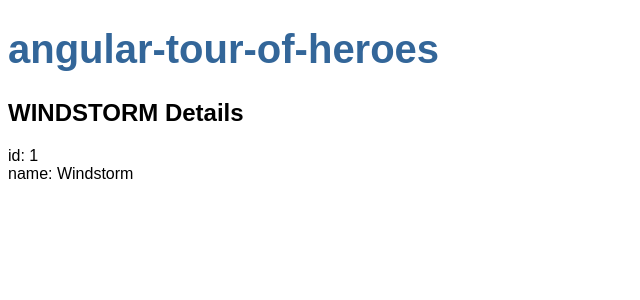
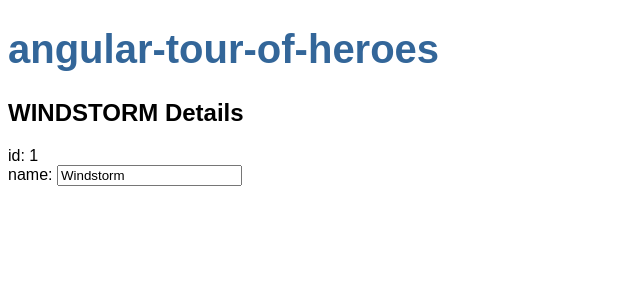
Before and after one commit to comcaptain/study, an Angular app in the folder angular7/angular-tour-of-heroes/: page / in a window 1280 px wide. Shown: the top 300 px of the page, without its empty margins (0-640 px from the left). Built offline with nearby package versions, Linux system fonts and the light colour scheme.

Commit message:
Add two-way binding

```diff
--- a/angular7/angular-tour-of-heroes/src/app/app.module.ts
+++ b/angular7/angular-tour-of-heroes/src/app/app.module.ts
@@ -1,5 +1,6 @@
 import { BrowserModule } from '@angular/platform-browser';
 import { NgModule } from '@angular/core';
+import { FormsModule } from '@angular/forms';
 
 import { AppComponent } from './app.component';
 import { HeroesComponent } from './heroes/heroes.component';
@@ -10,7 +11,8 @@
     HeroesComponent
   ],
   imports: [
-    BrowserModule
+    BrowserModule,
+    FormsModule
   ],
   providers: [],
   bootstrap: [AppComponent]
--- a/angular7/angular-tour-of-heroes/src/app/heroes/heroes.component.html
+++ b/angular7/angular-tour-of-heroes/src/app/heroes/heroes.component.html
@@ -1,3 +1,7 @@
 <h2>{{hero.name | uppercase}} Details</h2>
 <div><span>id: </span>{{hero.id}}</div>
-<div><span>name: </span>{{hero.name}}</div>
+<div>
+	<label>name:
+		<input placeholder="name" [(ngModel)]="hero.name" />
+	</label>
+</div>
```
Also changed, not shown: 1 other file (tests, documents, lock files or other folders).
